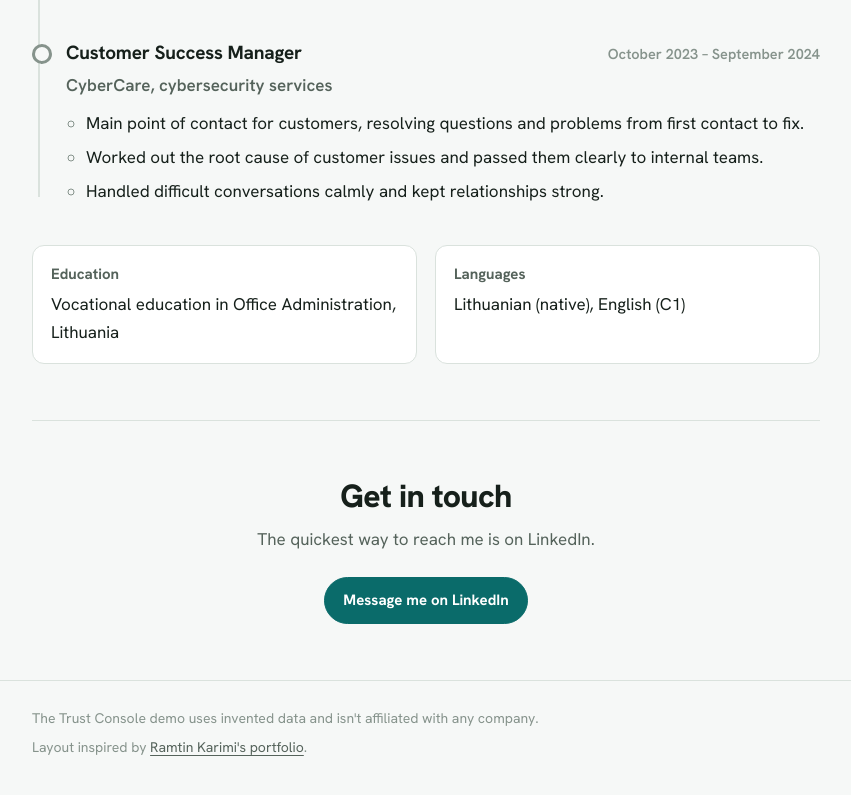
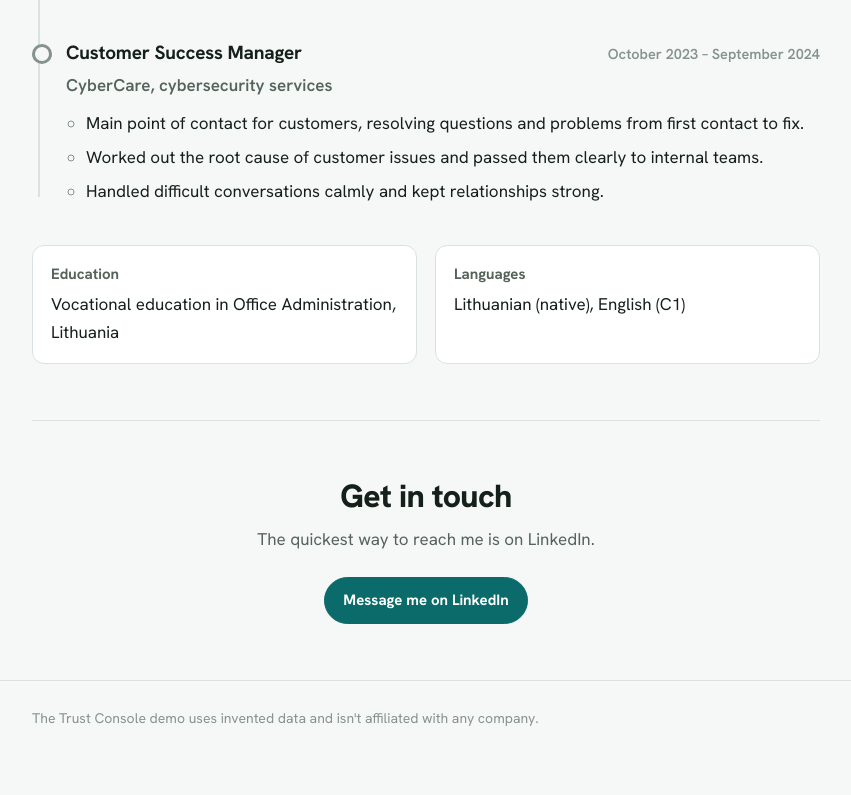
Before and after one commit to lorin-jm/lorin-jm.github.io, a plain HTML site: page index.html in a window 1280 px wide. Shown: the part 6040-6835 px from the top of the page, without its empty margins (214-1065 px from the left). Drawn offline with Linux system fonts and the light colour scheme.

Commit message:
Add files via upload

```diff
--- a/index.html
+++ b/index.html
@@ -333,7 +333,6 @@ footer a{color:var(--muted)}
 <footer>
   <div class="wrap">
     <p>The Trust Console demo uses invented data and isn't affiliated with any company.</p>
-    <p>Layout inspired by <a href="https://ramtin2e.github.io/" target="_blank" rel="noopener">Ramtin Karimi's portfolio</a>.</p>
   </div>
 </footer>
 
```
Also changed, not shown: imgs/queue.jpg.
